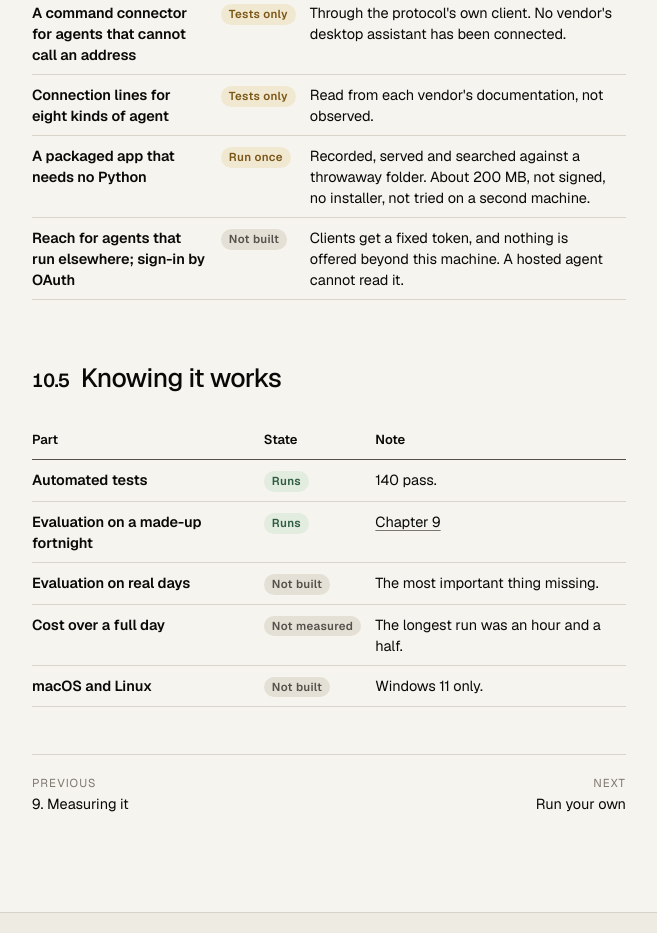
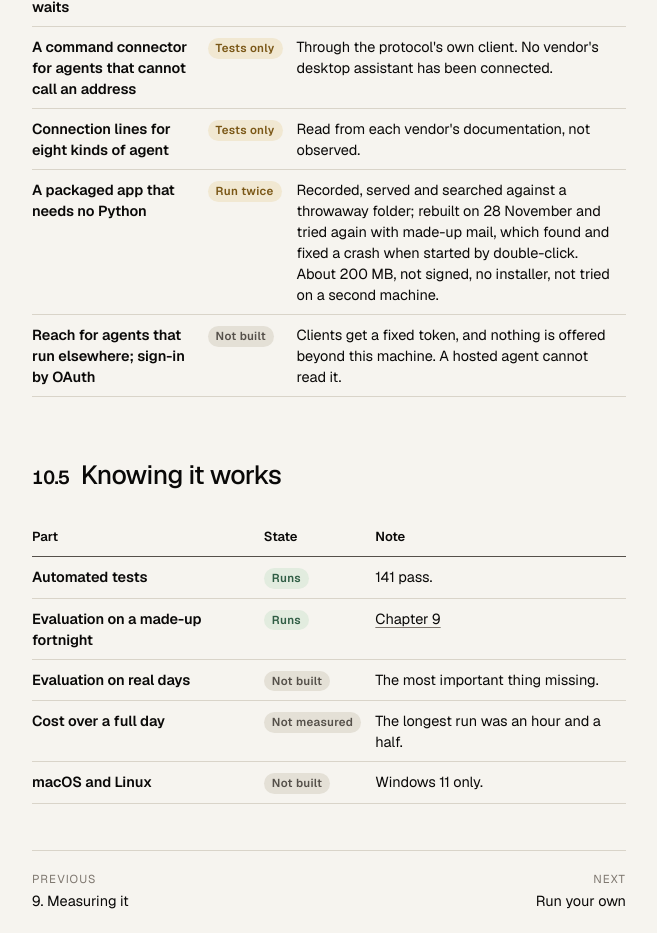
Before and after one commit to odysseyvc/athena, a plain HTML site: page what-is-built.html in a window 1280 px wide. Shown: the part 3145-4078 px from the top of the page, without its empty margins (330-987 px from the left). Drawn offline with nearby package versions, Linux system fonts and the light colour scheme.

Commit message:
Packaged app rebuilt and tried again; test count

```diff
--- a/what-is-built.html
+++ b/what-is-built.html
@@ -23,7 +23,7 @@
 <h1>What is built</h1>
 <p class="lede">Every part of the system with its present state: what runs every day, what has run once, what is written and never run, and what does not exist.</p>
 </header>
-<p>This chapter is a table. It is the place to check any claim made elsewhere on the site. "Runs" means it is running on the owner's machine now. "Run once" means it was run for real at least once and the result is reported in the chapter named. "Tests only" means its rules are covered by automated tests with a pretend Windows or a pretend model, and it has not been seen working on the real thing. As of 23 November 2026, with 140 tests passing.</p>
+<p>This chapter is a table. It is the place to check any claim made elsewhere on the site. "Runs" means it is running on the owner's machine now. "Run once" means it was run for real at least once and the result is reported in the chapter named. "Tests only" means its rules are covered by automated tests with a pretend Windows or a pretend model, and it has not been seen working on the real thing. As of 23 November 2026, with 141 tests passing.</p>
 
 <h2 id="capture"><span class="n">10.1</span>Capture</h2>
 <div class="tablewrap"><table>
@@ -80,7 +80,7 @@
 <tr><th>The icon near the clock: pause, and a notice when a request waits</th><td><span class="chip once">Run once</span></td><td>It starts without error; nobody has yet clicked it for real.</td></tr>
 <tr><th>A command connector for agents that cannot call an address</th><td><span class="chip once">Tests only</span></td><td>Through the protocol's own client. No vendor's desktop assistant has been connected.</td></tr>
 <tr><th>Connection lines for eight kinds of agent</th><td><span class="chip once">Tests only</span></td><td>Read from each vendor's documentation, not observed.</td></tr>
-<tr><th>A packaged app that needs no Python</th><td><span class="chip once">Run once</span></td><td>Recorded, served and searched against a throwaway folder. About 200 MB, not signed, no installer, not tried on a second machine.</td></tr>
+<tr><th>A packaged app that needs no Python</th><td><span class="chip once">Run twice</span></td><td>Recorded, served and searched against a throwaway folder; rebuilt on 28 November and tried again with made-up mail, which found and fixed a crash when started by double-click. About 200 MB, not signed, no installer, not tried on a second machine.</td></tr>
 <tr><th>Reach for agents that run elsewhere; sign-in by OAuth</th><td><span class="chip dev">Not built</span></td><td>Clients get a fixed token, and nothing is offered beyond this machine. A hosted agent cannot read it.</td></tr>
 </tbody></table></div>
 
@@ -88,7 +88,7 @@
 <div class="tablewrap"><table>
 <thead><tr><th>Part</th><th>State</th><th>Note</th></tr></thead>
 <tbody>
-<tr><th>Automated tests</th><td><span class="chip live">Runs</span></td><td>140 pass.</td></tr>
+<tr><th>Automated tests</th><td><span class="chip live">Runs</span></td><td>141 pass.</td></tr>
 <tr><th>Evaluation on a made-up fortnight</th><td><span class="chip live">Runs</span></td><td><a href="measuring.html">Chapter 9</a></td></tr>
 <tr><th>Evaluation on real days</th><td><span class="chip dev">Not built</span></td><td>The most important thing missing.</td></tr>
 <tr><th>Cost over a full day</th><td><span class="chip dev">Not measured</span></td><td>The longest run was an hour and a half.</td></tr>
```
Also changed, not shown: deploy.html (+1 -1 lines), index.html (+1 -1 lines).
